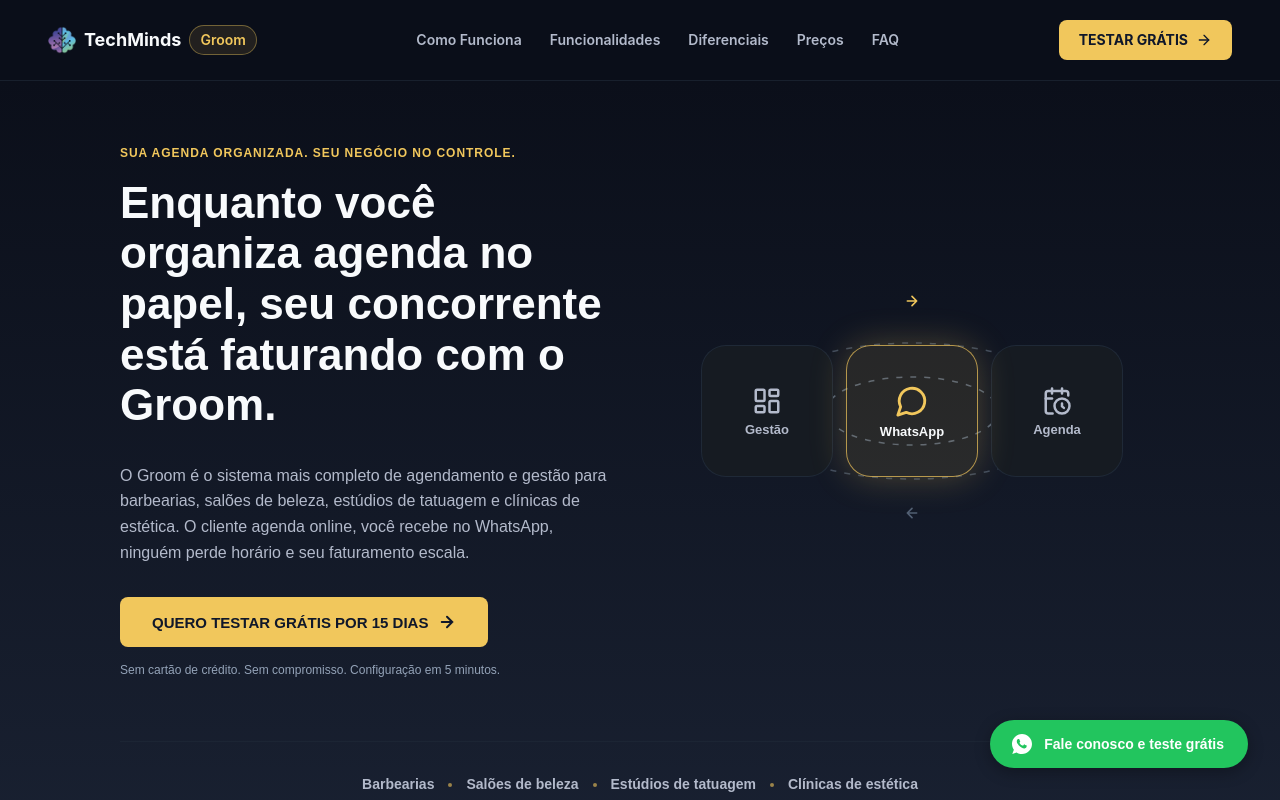
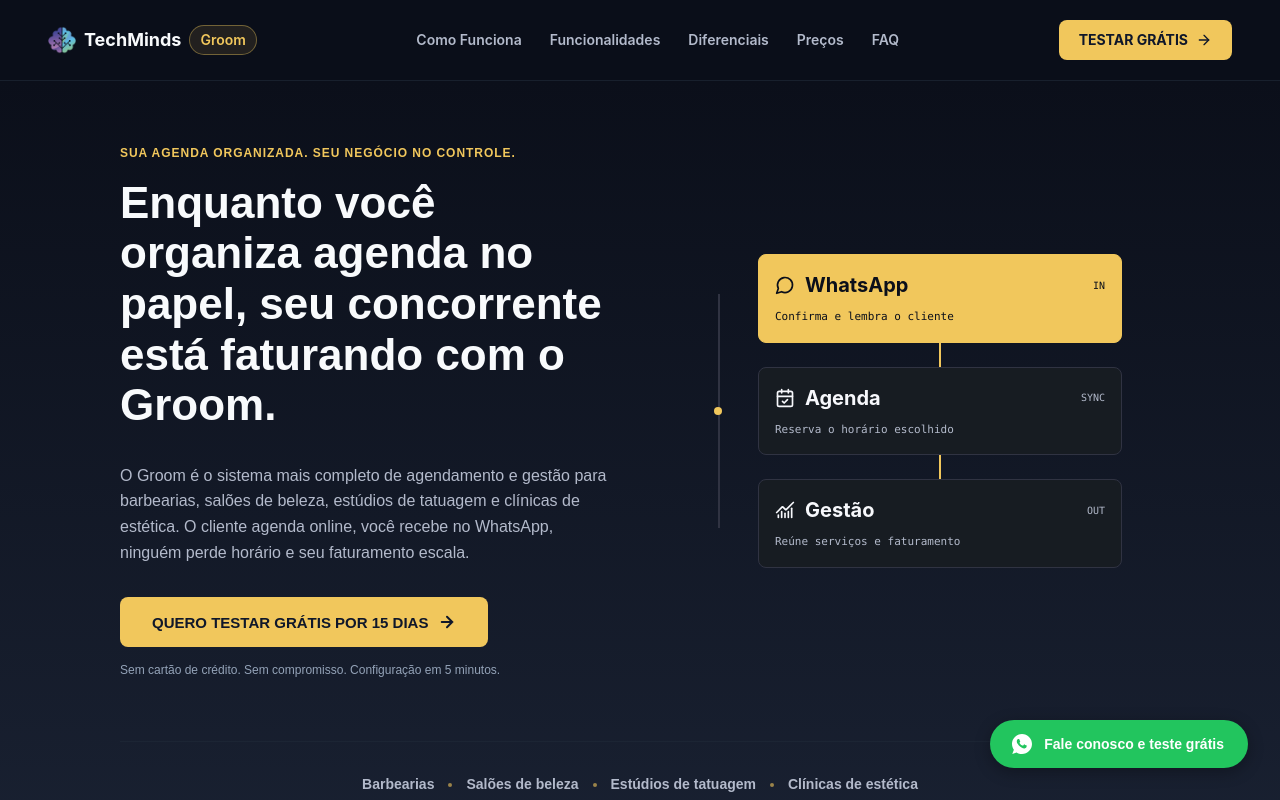
Before and after one commit to TechMinds-Group/Institucional_Landing_Page, a React (Vite) app: page /groom in a window 1280 px wide. Shown: the top 800 px of the page. Built offline with nearby package versions, Linux system fonts and the light colour scheme.

Commit message:
feat(RN-034): hero Groom com Rede de modulos (frame #194:580) - WhatsApp IN destaque ambar, Agenda SYNC, Gestao OUT; barramento de sincronizacao + fluxo ambar; orbital removida; mono nas tags/descricoes

```diff
--- a/src/app/pages/Groom.tsx
+++ b/src/app/pages/Groom.tsx
@@ -1,5 +1,5 @@
-import { Sprout, Bot, Flame, Scissors, MessageCircle, LayoutDashboard, CalendarClock, ArrowRight, BadgeCheck, UserRoundSearch, ScanFace, Repeat, DatabaseBackup, ChevronDown, Minus } from "lucide-react";
-import { useState, useEffect, type ReactNode } from "react";
+import { Sprout, Bot, Flame, Scissors, MessageCircle, CalendarCheck, ChartNoAxesCombined, ArrowRight, BadgeCheck, UserRoundSearch, ScanFace, Repeat, DatabaseBackup, ChevronDown, Minus } from "lucide-react";
+import { Fragment, useState, useEffect } from "react";
 import { useNavigate } from "react-router";
 import { Logo } from "../components/Logo";
 // DEBT-003 (RN-024-1): Deep-links do WhatsApp vêm do módulo único de contatos
@@ -32,51 +32,63 @@
   pa8388c0: "M10.9999 20.001H1.9992M19.0006 20.0012L12.242 21.6903C12.0946 21.727 11.9408 21.7297 11.7922 21.6982C11.6436 21.6666 11.5042 21.6016 11.3844 21.5081C11.2647 21.4146 11.1679 21.2951 11.1012 21.1586C11.0346 21.0221 11 20.8722 10.9999 20.7203V4.56294C11.0001 4.25911 11.0695 3.95833 11.2029 3.68533C11.3363 3.41234 11.5301 3.17332 11.7696 2.98642C12.0092 2.79952 12.2882 2.66964 12.5854 2.60665C12.8827 2.54366 13.1903 2.54922 13.4851 2.6229L17.4854 3.62292C17.9182 3.73107 18.3023 3.98075 18.5768 4.33226C18.8513 4.68378 19.0005 5.11696 19.0006 5.56296V20.0012ZM19.0006 20.0012L22.0008 20.001M10.9999 4.00073H7.99968C7.4692 4.00073 6.96046 4.21145 6.58535 4.58653C6.21025 4.96161 5.99952 5.47032 5.99952 6.00077V20.001M14.0002 12.0009H14.0102",
 };
 
-// RN-033-2/RN-034 — Nó "Ecosystem" 130×130 da composição orbital (96px no mobile).
-// WhatsApp é o nó central destacado; Gestão e Agenda apoiam nas órbitas laterais.
-function EcosystemNode({
-  testId,
-  label,
-  icon,
-  layout,
-}: {
-  testId: string;
-  label: string;
-  icon: ReactNode;
-  layout: "left" | "center" | "right";
-}) {
-  const position =
-    layout === "center"
-      ? "left-1/2 top-1/2 z-10 -translate-x-1/2 -translate-y-1/2 bg-[rgba(241,199,92,0.1)] shadow-[0px_0px_36px_0px_rgba(241,199,92,0.28)] ring-[#f1c75c]/70"
-      : layout === "left"
-        ? "left-0 top-1/2 -translate-y-1/2 bg-[#161b22] ring-[#1f2937]"
-        : "right-0 top-1/2 -translate-y-1/2 bg-[#161b22] ring-[#1f2937]";
-  return (
-    <div data-testid={testId} className={`absolute flex size-[96px] sm:size-[130px] flex-col items-center justify-center gap-[6px] rounded-[24px] ring-1 ${position}`}>
-      {icon}
-      <p className={`font-['Inter:Bold',sans-serif] font-bold leading-[normal] text-[12px] sm:text-[13px] ${layout === "center" ? "text-[#f8fafc]" : "text-[#b3bacb]"}`}>{label}</p>
-    </div>
-  );
-}
+// RN-033-2/RN-034 — "Rede de módulos" (frame #194:580 — delta 13/10):
+// barramento de sincronização à esquerda + 3 módulos empilhados com fluxo
+// âmbar — WhatsApp (IN, destaque âmbar) → Agenda (SYNC) → Gestão (OUT).
+// 0 assets raster; textos PT fixos (RN-018); tags/descrições em mono
+// (IBM Plex Mono no frame — font-mono nativo).
+const MODULE_NODES = [
+  { id: "whatsapp", tag: "IN", name: "WhatsApp", desc: "Confirma e lembra o cliente", icon: MessageCircle, highlight: true },
+  { id: "agenda", tag: "SYNC", name: "Agenda", desc: "Reserva o horário escolhido", icon: CalendarCheck, highlight: false },
+  { id: "gestao", tag: "OUT", name: "Gestão", desc: "Reúne serviços e faturamento", icon: ChartNoAxesCombined, highlight: false },
+] as const;
 
-// Composição "ecosystem orbital" — Gestão · WhatsApp (destacado) · Agenda:
-// Inner/Outer orbit (elipses) + Flow (setas) em SVG, nós com ícones lucide —
-// substitui o mockup PNG do dashboard (0 assets raster — dossier g2 §3, RN-034).
 function HeroEcosystem() {
   return (
-    <div data-testid="groom-ecosystem" data-name="scheduling-ecosystem" className="relative mx-auto flex aspect-square w-full max-w-[420px] items-center justify-center">
-      <svg aria-hidden fill="none" viewBox="0 0 420 420" className="absolute inset-0 size-full">
-        {/* Inner orbit */}
-        <ellipse cx="210" cy="210" rx="86" ry="34" stroke="#526074" strokeDasharray="6 8" strokeWidth="1.5" />
-        {/* Outer orbit */}
-        <ellipse cx="210" cy="210" rx="164" ry="68" stroke="#526074" strokeDasharray="6 8" strokeOpacity="0.7" strokeWidth="1.5" />
-        {/* Flow — setas de fluxo (path vetorial reutilizado) */}
-        <path d={svgPaths.p2df9a900} stroke="#f1c75c" strokeLinecap="round" strokeLinejoin="round" strokeWidth="2" transform="translate(202 92) scale(0.8)" />
-        <path d={svgPaths.p2df9a900} stroke="#526074" strokeLinecap="round" strokeLinejoin="round" strokeWidth="2" transform="translate(202 304) scale(0.8) rotate(180 10 10)" />
-      </svg>
-      <EcosystemNode testId="eco-node-gestao" label="Gestão" layout="left" icon={<LayoutDashboard size={30} className="text-[#b3bacb]" />} />
-      <EcosystemNode testId="eco-node-whatsapp" label="WhatsApp" layout="center" icon={<MessageCircle size={34} className="text-[#f1c75c]" />} />
-      <EcosystemNode testId="eco-node-agenda" label="Agenda" layout="right" icon={<CalendarClock size={30} className="text-[#b3bacb]" />} />
+    <div data-testid="groom-ecosystem" data-name="module-network" className="relative mx-auto w-full max-w-[420px] pl-14">
+      {/* Barramento de sincronização + ponto de conexão */}
+      <span aria-hidden className="absolute bottom-10 left-4 top-10 w-[1.5px] bg-[#303342]" />
+      <span aria-hidden className="absolute left-3 top-1/2 size-2 -translate-y-1/2 rounded-full bg-[#f1c75c]" />
+      <div className="flex flex-col">
+        {MODULE_NODES.map((module, index) => (
+          <Fragment key={module.id}>
+            {index > 0 && (
+              <span
+                aria-hidden
+                data-testid={`eco-flow-${index}`}
+                className="mx-auto h-6 w-[1.5px] bg-[#f1c75c]"
+              />
+            )}
+            <div
+              data-testid={`eco-node-${module.id}`}
+              className={`flex flex-col justify-center gap-2.5 rounded-lg border p-4 ${
+                module.highlight
+                  ? "border-[#f1c75c] bg-[#f1c75c] text-[#0b0f1a]"
+                  : "border-[#303342] bg-[#171c22]"
+              }`}
+            >
+              <div className="flex items-center justify-between">
+                <span className="flex items-center gap-2.5">
+                  <module.icon
+                    size={20}
+                    aria-hidden
+                    className={module.highlight ? "text-[#0b0f1a]" : "text-[#f7f8fc]"}
+                  />
+                  <span className={`text-xl font-bold ${module.highlight ? "text-[#0b0f1a]" : "text-[#f7f8fc]"}`}>
+                    {module.name}
+                  </span>
+                </span>
+                <span className={`font-mono text-[10px] ${module.highlight ? "text-[#0b0f1a]" : "text-[#b3bacb]"}`}>
+                  {module.tag}
+                </span>
+              </div>
+              <p className={`font-mono text-[11px] leading-[1.5] ${module.highlight ? "text-[#0b0f1a]" : "text-[#b3bacb]"}`}>
+                {module.desc}
+              </p>
+            </div>
+          </Fragment>
+        ))}
+      </div>
     </div>
   );
 }
```
Also changed, not shown: 1 other file (tests, documents, lock files or other folders).
